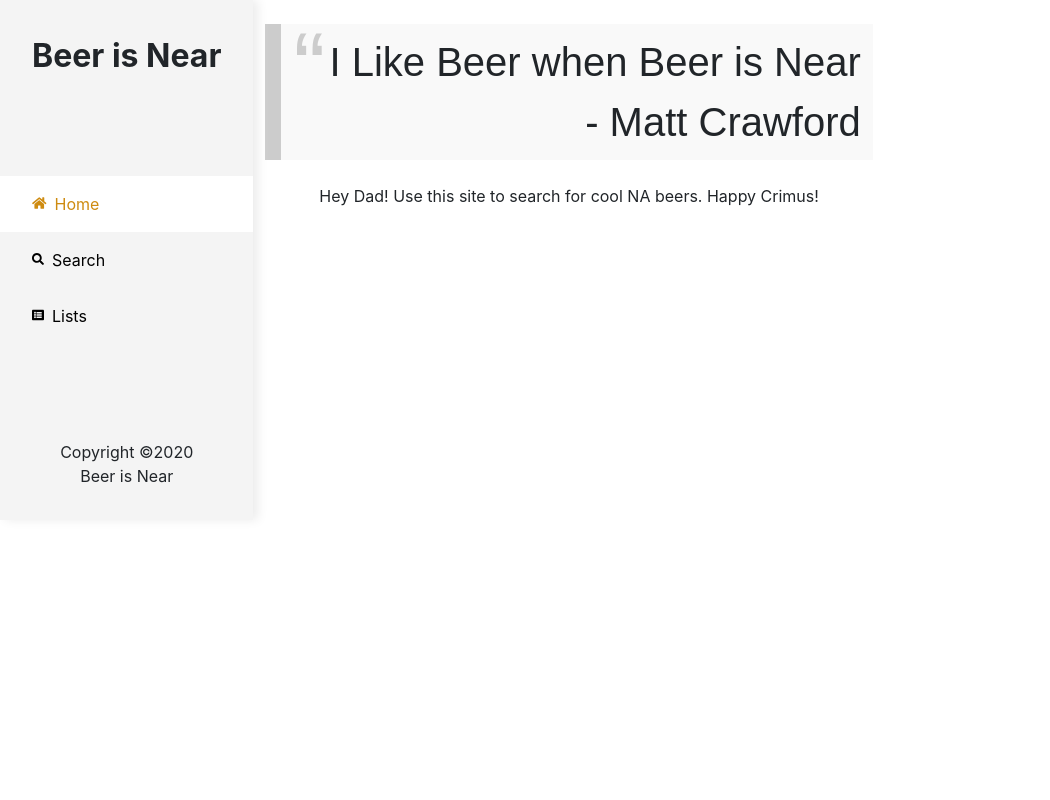
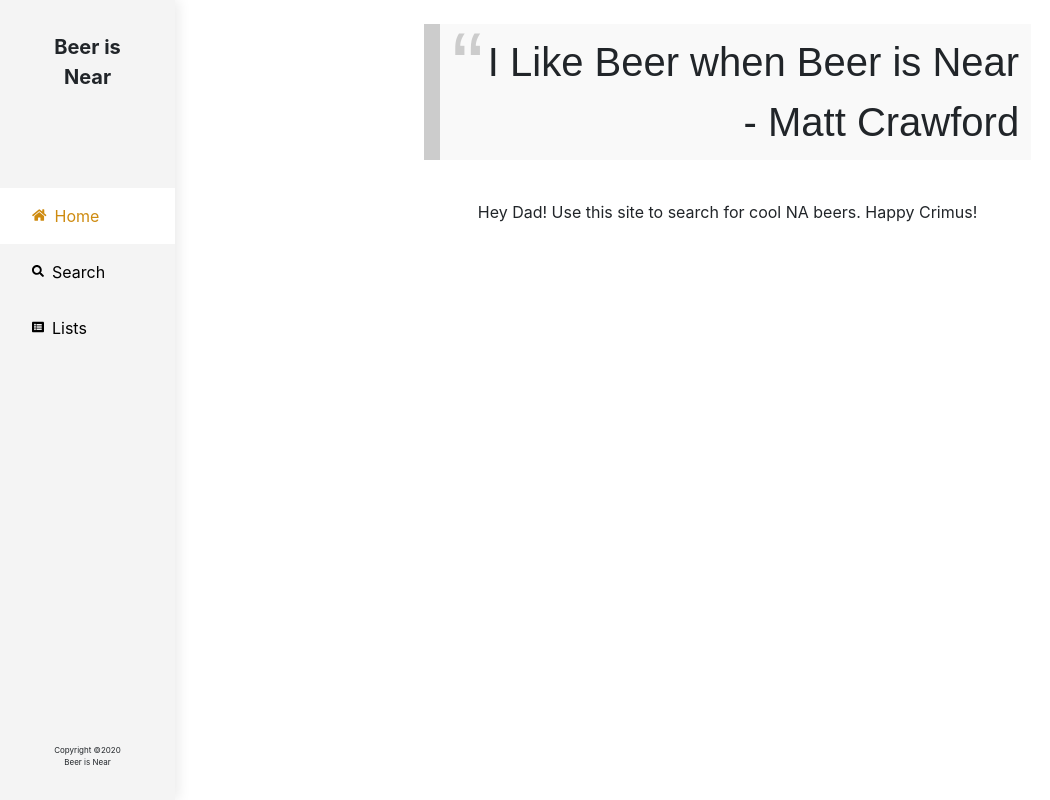
Before and after one commit to caitlincraw/is-beer-near, a React (Create React App) app in the folder frontend/: page / in a window 1280 px wide. Shown: the whole page, without its empty margins (0-1050 px from the left). Built offline with nearby package versions, Linux system fonts and the light colour scheme; no server answers.

Commit message:
More css edits...

```diff
--- a/frontend/src/App.css
+++ b/frontend/src/App.css
@@ -2,3 +2,14 @@
   display: flex;
   flex-direction: row;
 }
+
+header {
+  height: 100vh;
+  min-width: 10rem;
+}
+
+main {
+  height: 100vh;
+  overflow: scroll;
+  width: 90%;
+}
--- a/frontend/src/components/Landing.js
+++ b/frontend/src/components/Landing.js
@@ -6,7 +6,9 @@ const Landing = () => {
     return (
         <div className="landing-container">
             <BlockQuote />
-            <p className="narrative">Hey Dad! Use this site to search for cool NA beers. Happy Crimus!</p>
+            <div className="narrative">
+                Hey Dad! Use this site to search for cool NA beers. Happy Crimus!
+            </div>
         </div>
     )
 }
--- a/frontend/src/components/Search.js
+++ b/frontend/src/components/Search.js
@@ -12,11 +12,14 @@ const Search = (store) => {
     }
 
     const filterRender = () => {
-        if (beerType === "All Beers") {
+        if (!store.beerStore.beers.length) {
+            return "There are no beers available at this time... Sorry!";
+        }
+        else if (beerType === "All Beers") {
             return store.beerStore.beers.map(beer => <BeerCard key={beer.id} name={beer.name} type={beer.type} info={beer.info} breweryName={beer.Brewery.name} breweryURL={beer.Brewery.website} />);
         } else {
             const filteredBeers = store.beerStore.beers.filter(beer => beer.type === beerType);
-            return filteredBeers.map(beer => <BeerCard key={beer.id} name={beer.name} type={beer.type} info={beer.info} breweryName={beer.Brewery.name} breweryURL={beer.Brewery.website} />);
+            return filteredBeers ? filteredBeers.map(beer => <BeerCard key={beer.id} name={beer.name} type={beer.type} info={beer.info} breweryName={beer.Brewery.name} breweryURL={beer.Brewery.website} />) : `There are no ${beerType} beers at the moment... Booooooooo.`;
         }
     }
 
--- a/frontend/src/components/styles/Landing.css
+++ b/frontend/src/components/styles/Landing.css
@@ -5,7 +5,11 @@
     justify-content: center;
 }
 
-blockquote {
+blockquote, .narrative {
     justify-self: center;
     align-self: center;
 }
+
+.narrative {
+    padding: 1rem;
+}
--- a/frontend/src/components/styles/Sidebar.css
+++ b/frontend/src/components/styles/Sidebar.css
@@ -1,26 +1,15 @@
 .sidebar {
-    box-shadow: 5px 0px 10px #ececec;
+    box-shadow: .25rem 0 .75rem #ececec;
     display: flex;
     justify-content: space-between;
     flex-direction: column;
     background-color: #F4F4F4;
+    max-width: 20rem;
     height: 100%;
-    max-width: 30rem;
-}
-
-@media (max-width: 350px) {
-    .sidebar-title {
-        font-size: 1.25rem;
-    }
-}
-
-@media (min-width: 351px) {
-    .sidebar-title {
-        font-size: 2rem;
-    }
 }
 
 .sidebar-title {
+    font-size: 1.25rem;
     padding: 2rem;
     font-weight: bolder;
     text-align: center;
@@ -54,5 +43,6 @@
 .copyright {
     text-align: center;
     padding: 2rem;
+    font-size: 0.5rem;
     margin-bottom: 0;
 }
--- a/frontend/src/index.css
+++ b/frontend/src/index.css
@@ -5,4 +5,6 @@ body {
     sans-serif;
   -webkit-font-smoothing: antialiased;
   -moz-osx-font-smoothing: grayscale;
+  min-height: 100vh;
+  box-sizing: border-box;
 }
```
